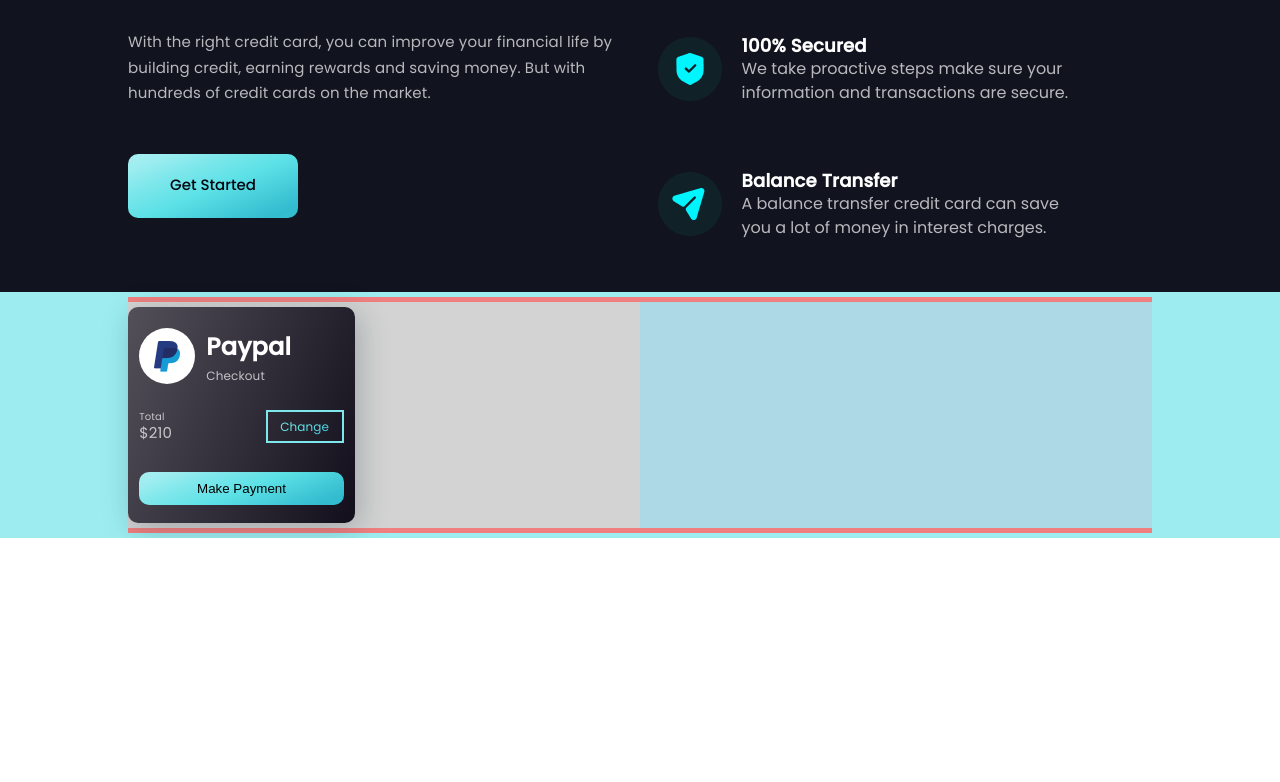
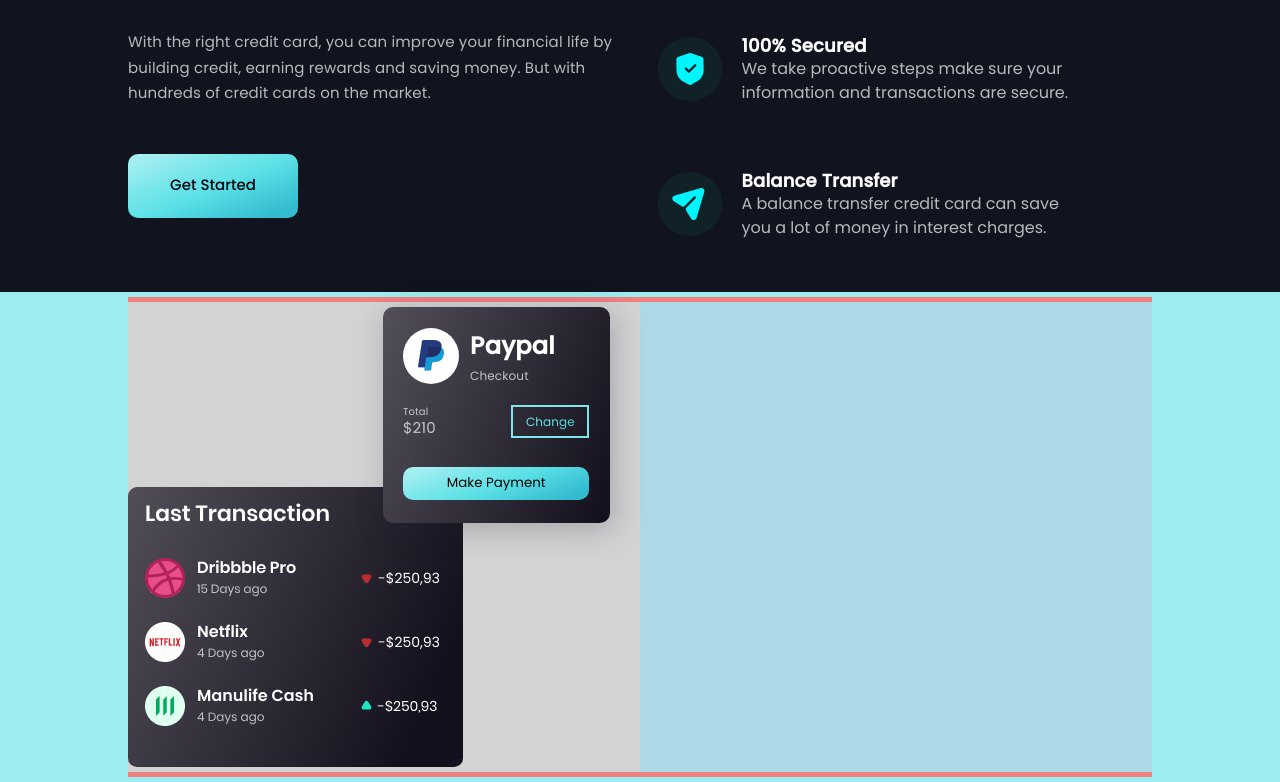
Before and after one commit to M-Zeeshan6886/HooBank--, a React (Vite) app: page / in a window 1280 px wide. Shown: the part 994-1776 px from the top of the page. Before the commit the page ends 1532 px from the top, so only its background shows below. Built offline with nearby package versions, Linux system fonts and the light colour scheme.

Commit message:
Cards Done

```diff
--- a/src/Components/NavBar/Navbar.scss
+++ b/src/Components/NavBar/Navbar.scss
@@ -276,11 +276,18 @@
     &-left {
       width: 50%;
       height: auto;
+      position: relative;
       padding: 0.5rem 0rem;
       background-color: lightgray;
       &-paypal-container {
         width: 227px;
         height: 216px;
+        // float: right;
+        margin-bottom: -2rem;
+        margin-right: 2rem;
+        z-index: 999999999999;
+        position: absolute;
+        right: 2%;
         background: linear-gradient(
           110.53deg,
           #ffffff -265.46%,
@@ -288,7 +295,8 @@
         );
         box-shadow: 4px 6px 30px rgba(19, 36, 46, 0.25);
         border-radius: 10px;
-        display: flex;
+        // display: flex;
+        padding: 2rem 1rem;
         &-content {
           width: 90%;
           height: 185px;
@@ -300,7 +308,7 @@
             height: auto;
             display: flex;
             align-items: center;
-            padding: 0.5rem 0rem;
+            // padding: 0.5rem 0rem;
             // background-color: plum;
             &-left {
               & > div {
@@ -400,6 +408,7 @@
             & > button {
               width: 100%;
               height: 33px;
+              font-family: "Poppins";
               background: linear-gradient(
                 157.81deg,
                 #def9fa -43.27%,
@@ -415,6 +424,27 @@
           }
         }
       }
+      &-tcard {
+        width: 335px;
+        height: 280px;
+        margin-top: 18rem;
+        background: linear-gradient(
+          113.08deg,
+          #ffffff -242.51%,
+          #14101d 85.56%
+        );
+        box-shadow: inset -0.243217px -0.243217px 0.364826px rgba(0, 0, 0, 0.36);
+        backdrop-filter: blur(15.2011px);
+        border-radius: 9.12064px;
+        display: flex;
+        z-index: -111111111;
+        &-content {
+          width: 90%;
+          height: 250px;
+          margin: auto;
+          // background-color: darkgray;
+        }
+      }
     }
     &-right {
       width: 50%;
--- a/src/Components/modules/home/Home.jsx
+++ b/src/Components/modules/home/Home.jsx
@@ -7,6 +7,8 @@ import Starimg from "../../../assets/homeAssets/star.png";
 import Chckimg from "../../../assets/homeAssets/chck.png";
 import Teliimg from "../../../assets/homeAssets/teli.png";
 import paypal from "../../../assets/homeAssets/paypal.png";
+import LastT from "../../../assets/homeAssets/lttrans.png";
+
 const Home = () => {
   return (
     <>
@@ -106,6 +108,11 @@ const Home = () => {
                 </div>
               </div>
             </div>
+              <div className="transaction-container5-content-left-tcard">
+                <div className="transaction-container5-content-left-tcard-content">
+                  <img src={LastT} alt="transactionCard" />
+                </div>
+              </div>
           </div>
           <div className="transaction-container5-content-right"></div>
         </div>
--- a/src/Components/modules/home/Home.scss
+++ b/src/Components/modules/home/Home.scss
@@ -5,14 +5,14 @@
   width: 100%;
   height: auto;
   padding: 0.5rem 0rem;
-  background-color:  #11141F;
+  background-color: #11141f;
   &-content {
     width: 80%;
     height: auto;
     margin: auto;
     display: flex;
     padding: 0.5rem 0rem;
-    background-color:  #11141F;
+    background-color: #11141f;
     &-left {
       width: 60%;
       height: auto;
@@ -29,51 +29,51 @@
         //   justify-content: space-between;
         background: linear-gradient(125.17deg, #272727 0%, #11101d 100%);
         border-radius: 10px;
-        &>img{
+        & > img {
           width: 20px;
           position: absolute;
           left: 4.33%;
           // right: 8.34%;
           // top: 8.33%;
           // bottom: 8.34%;
-padding: .5rem;
+          padding: 0.5rem;
           border-radius: 50px;
           background: #393939;
           mix-blend-mode: normal;
           // opacity: 0.4;
         }
-        &>p{
-            font-family: 'Poppins';
+        & > p {
+          font-family: "Poppins";
           font-style: normal;
           font-weight: 100;
           font-size: 1.6rem;
           line-height: 150%;
-color: #FFFFFF;
+          color: #ffffff;
           margin-left: 55px;
-&>span{
+          & > span {
             font-weight: 500;
           }
         }
       }
-      &-headtext{
+      &-headtext {
         position: absolute;
         width: 670px;
         height: 303px;
         left: 135.41px;
         top: 205px;
-&>p{
-    font-family: 'Poppins';
+        & > p {
+          font-family: "Poppins";
           font-style: normal;
           font-weight: 600;
           font-size: 6rem;
           line-height: 140%;
           /* or 101px */
           letter-spacing: 0.01em;
-color: #FFFFFF;
+          color: #ffffff;
         }
 
-&>span{
-    font-family: 'Poppins';
+        & > span {
+          font-family: "Poppins";
           font-style: normal;
           font-weight: 600;
           font-size: 72px;
@@ -82,28 +82,37 @@ line-height: 140%;
 
           letter-spacing: 0.01em;
 
-background: radial-gradient(64.18% 64.18% at 71.16% 35.69%, #DEF9FA 0.89%, #BEF3F5 17.23%, #9DEDF0 42.04%, #7DE7EB 55.12%, #5CE1E6 71.54%, #33BBCF 100%) /* warning: gradient uses a rotation that is not supported by CSS and may not behave as expected */;
+          background: radial-gradient(
+              64.18% 64.18% at 71.16% 35.69%,
+              #def9fa 0.89%,
+              #bef3f5 17.23%,
+              #9dedf0 42.04%,
+              #7de7eb 55.12%,
+              #5ce1e6 71.54%,
+              #33bbcf 100%
+            )
+            /* warning: gradient uses a rotation that is not supported by CSS and may not behave as expected */;
           -webkit-background-clip: text;
           -webkit-text-fill-color: transparent;
           background-clip: text;
           text-fill-color: transparent;
         }
       }
-      &>img{
+      & > img {
         position: absolute;
         width: 130px;
         height: 130px;
         left: 605px;
         top: 205px;
       }
-      &>p{
+      & > p {
         position: absolute;
         width: 413px;
         height: 93px;
         left: 136px;
         top: 500px;
 
-font-family: 'Poppins';
+        font-family: "Poppins";
         font-style: normal;
         font-weight: 400;
         font-size: 1.5rem;
```
Also changed, not shown: src/assets/homeAssets/ftbal.png (added), src/assets/homeAssets/lttrans.png (added). Lines whose indentation alone changed are shown as unchanged.
